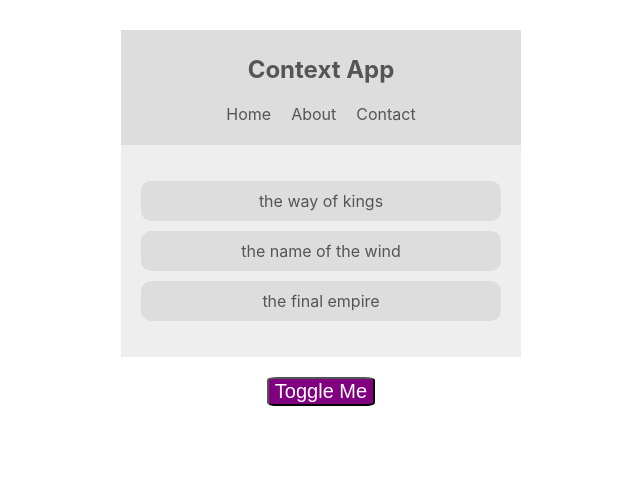
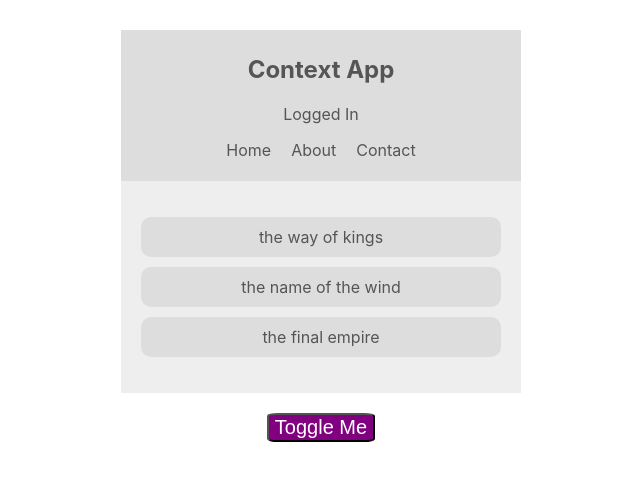
Before and after one commit to nurulusba/contextapp, a React (Create React App) app: page / in a window 1280 px wide. Shown: the top 480 px of the page, without its empty margins (319-959 px from the left). Built offline with nearby package versions, Linux system fonts and the light colour scheme.

Commit message:
update files

```diff
--- a/src/App.js
+++ b/src/App.js
@@ -3,14 +3,17 @@ import Navbar from './components/Navbar';
 import BookList from './components/BookList';
 import ThemeContextProvider from './contexts/ThemeContext';
 import ToggleTheme from './components/ToggleTheme';
+import AuthContextProvider from './contexts/AuthContext';
 
 function App() {
   return (
     <div className="App">
     <ThemeContextProvider>
+      <AuthContextProvider>
       <Navbar />
       <BookList />
       <ToggleTheme />
+      </AuthContextProvider>
       </ThemeContextProvider>
     </div>
   );
--- a/src/components/Navbar.js
+++ b/src/components/Navbar.js
@@ -1,20 +1,29 @@
 import React, { Component } from 'react';
 import { ThemeContext } from '../contexts/ThemeContext';
+import { AuthContext } from '../contexts/AuthContext';
 
 class Navbar extends Component {
    // static contextType = ThemeContext;
     render() {
    // console.log(this.context);
         return (
+      <AuthContext.Consumer>
+          {(Authcontext) => (
  <ThemeContext.Consumer>
-          {(context) => {
+ {(Themecontext) => {
 
-        const { isLightTheme, light, dark } = context;
+const { isAuth, toggleAuth } = Authcontext;
+const { isLightTheme, light, dark } = Themecontext;
+
 const theme = isLightTheme ? light : dark;
+const auth = isAuth ? "Logged In" : "Logged Out"
 
      return(
    <nav style={{ background: theme.ui, color: theme.syntax}}>
        <h1>Context App</h1>
+       <div onClick={toggleAuth}>
+           { auth }
+       </div>
        <ul>
            <li>Home</li>
            <li>About</li>
@@ -24,6 +33,9 @@ class Navbar extends Component {
      )
  }}
 </ThemeContext.Consumer>
+          )}
+
+      </AuthContext.Consumer>
         );
     }
 }
--- /dev/null
+++ b/src/contexts/AuthContext.js
@@ -0,0 +1,21 @@
+import React, { Component, createContext } from 'react';
+
+export const AuthContext = createContext();
+
+class AuthContextProvider extends Component {
+    state = {
+        isAuth: true
+    }
+    toggleAuth = () =>{
+        this.setState({isAuth: !this.state.isAuth});
+    }
+
+    render() {
+        return (
+         <AuthContext.Provider value={{...this.state, toggleAuth: this.toggleAuth}}>
+            {this.props.children}
+         </AuthContext.Provider>
+        );
+    }
+}
+export default AuthContextProvider;
```
Lines whose indentation alone changed are shown as unchanged.
